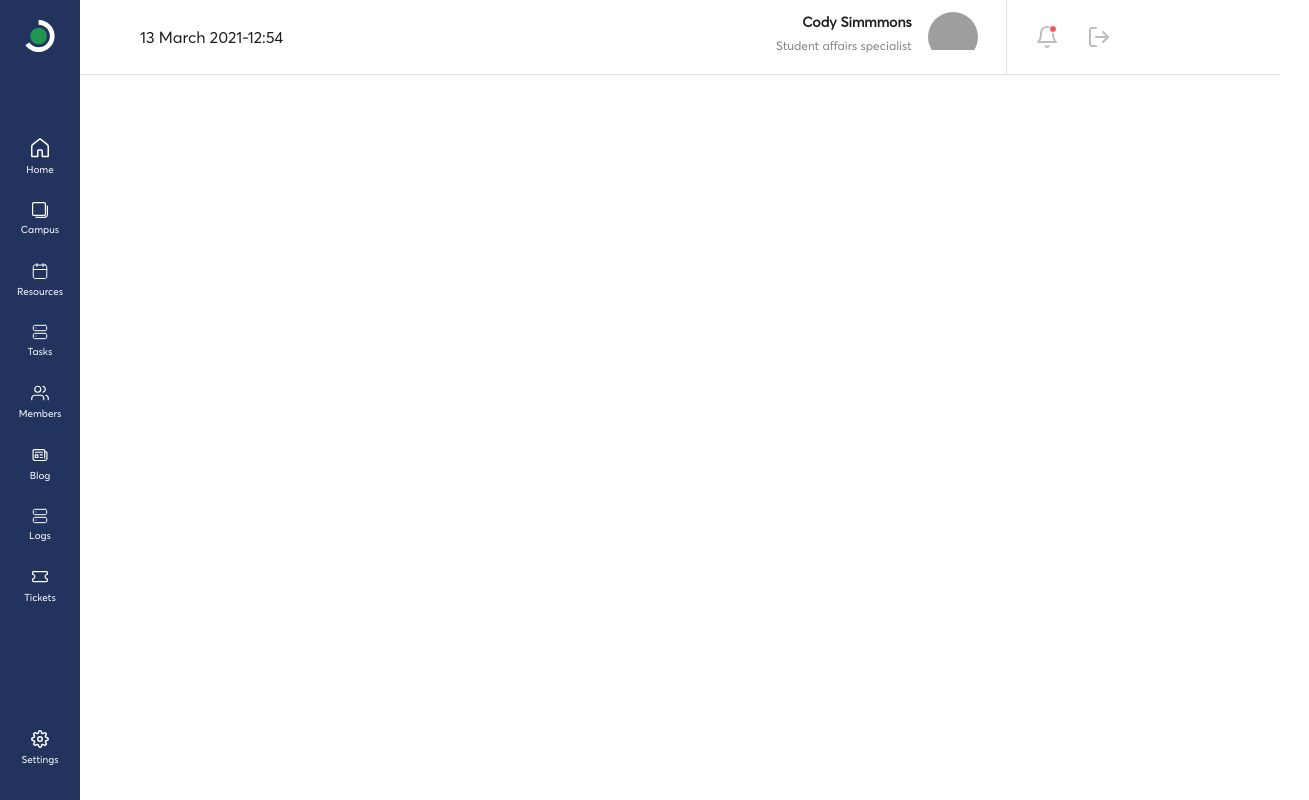
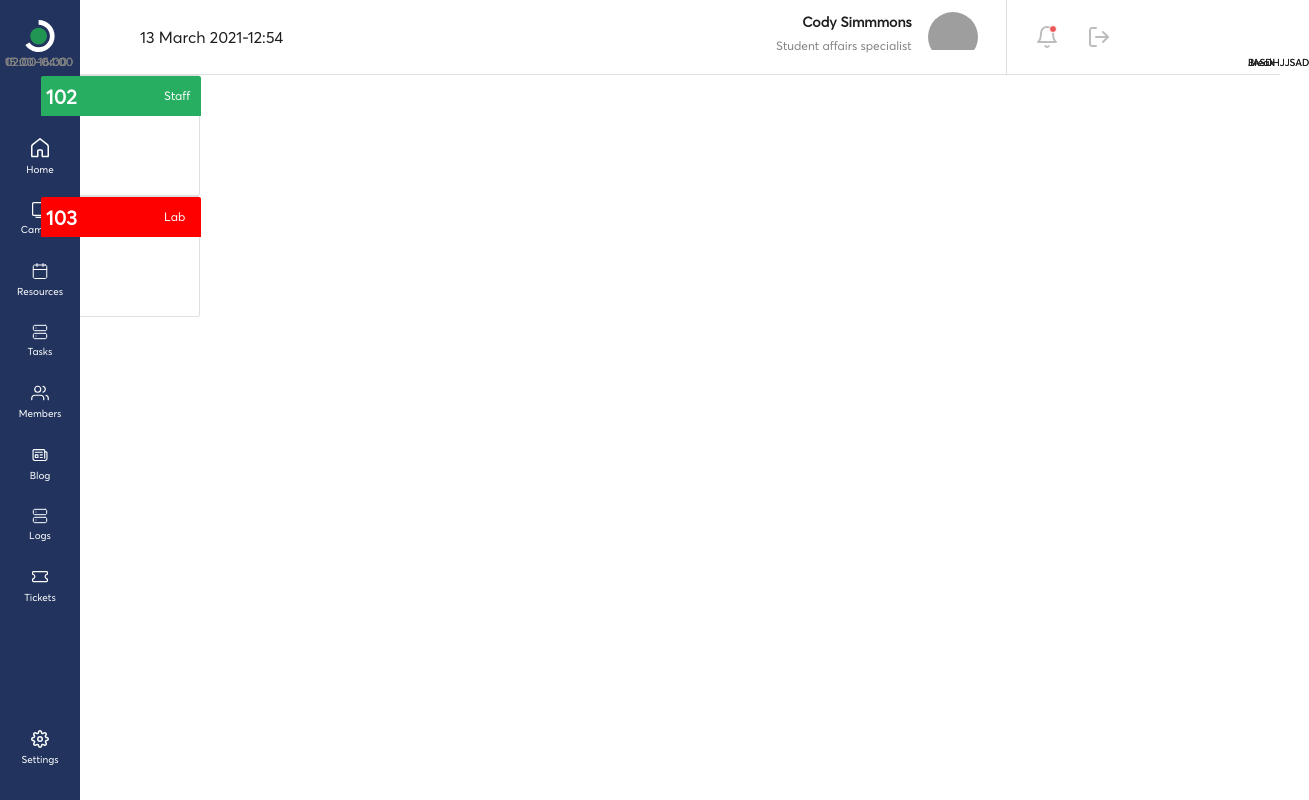
Before and after one commit to VirtuonUfaz/virtuonfront, a React (Create React App) app: page /Rooms in a window 1280 px wide. Shown: the whole page, 1309 px wide, since content can reach past the window. Built offline with nearby package versions, Linux system fonts and the light colour scheme; grey boxes are pictures that could not be loaded.

Commit message:
added cards

```diff
--- /dev/null
+++ b/src/components/Layout/Rooms/Cards/Cards.css
@@ -0,0 +1,127 @@
+.Card_top {
+    position: absolute;
+    width: 160px;
+    height: 40px;
+    /* left: 392px;
+    top: 232px; */
+
+    /* Green 2 */
+
+    background: #27AE60;
+    border-radius: 2px 2px 0px 0px;
+}
+
+.Card {
+    /* Rectangle 117 */
+
+    /* position: absolute; */
+    width: 160px;
+    height: 121px;
+    left: 200px;
+    top: 250px;
+
+    /* Gray 5 */
+    border: 1px solid #E0E0E0;
+    box-sizing: border-box;
+    border-radius: 2px;
+
+}
+
+.Room_number {
+    /* Date label */
+
+    position: absolute;
+    width: 32px;
+    height: 32px;
+    /* right: 1008px;
+    top: calc(50% - 32px/2 - 288px); */
+    top:5px;
+    left:5px;
+
+    font-family: Averta;
+    font-style: normal;
+    font-weight: 600;
+    font-size: 20px;
+    line-height: 32px;
+    /* identical to box height, or 160% */
+    letter-spacing: 0.2px;
+
+    /* White */
+    color: #FFFFFF;
+
+}
+
+.Room_type {
+    /* Date label */
+
+    position: absolute;
+    width: 27px;
+    height: 24px;
+    right:10px;
+    top:8px;
+    /* right: 896px;
+    top: calc(50% - 24px/2 - 288px); */
+
+    /* 12 Regular */
+    font-family: Averta;
+    font-style: normal;
+    font-weight: normal;
+    font-size: 12px;
+    line-height: 24px;
+    /* identical to box height, or 200% */
+
+    /* White */
+    color: #FFFFFF;
+
+}
+
+
+.Time {
+    /* 15:00 - 16:00 */
+
+    position: absolute;
+    width: 71px;
+    height: 24px;
+    /* left: 400px;
+    top: 280px; */
+
+    top : 50px;
+    left: 5px;
+
+    /* 12 OVERLINE */
+    font-family: Averta;
+    font-style: normal;
+    font-weight: normal;
+    font-size: 12px;
+    line-height: 24px;
+    /* identical to box height, or 200% */
+    text-transform: uppercase;
+
+    /* Gray 3 */
+    color: #828282;
+}
+
+.Info {
+    /* Date label */
+
+    position: absolute;
+    width: 27px;
+    height: 16px;
+    /* left: 500px;
+    top: 285px; */
+
+    top: 55px;
+    right:5px;
+
+    /* 10 Tiny */
+    font-family: Averta;
+    font-style: normal;
+    font-weight: normal;
+    font-size: 10px;
+    line-height: 16px;
+    /* identical to box height, or 160% */
+
+    /* Text Dark */
+    color: #1D1D1D;
+
+}
--- /dev/null
+++ b/src/components/Layout/Rooms/Cards/Cards.js
@@ -0,0 +1,41 @@
+import React from "react"
+import "./Cards.css"
+
+
+const cards = (props) => {
+
+    let infos = null;
+
+    infos = (
+        <div>
+            {props.infos.map(i => {
+                return (
+                    <div>
+                        <p className="Time">{i.time}</p>
+                        <p className="Info">{i.info}</p>
+                    </div>
+                )
+            })}
+        </div>
+    )
+
+    const style = {
+        position: 'absolute',
+        width: '160px',
+        height: '40px',
+        background: props.color,
+        borderRadius: '2px 2px 0px 0px'
+    }
+
+    return (
+        <div className="Card">
+            <div style={style}>
+                <p className="Room_number">{props.room}</p>
+                <p className="Room_type">{props.type}</p>
+            </div>
+            {infos}
+        </div>
+    )
+}
+
+export default cards
--- a/src/views/App.tsx
+++ b/src/views/App.tsx
@@ -4,6 +4,7 @@ import Layout from "components/Layout";
 
 const Home = lazy(() => import("./Home"));
 const TimeTable = lazy(() => import("./TimeTable"));
+const Rooms = lazy(() => import("./Rooms"));
 
 function App() {
   return (
@@ -15,6 +16,9 @@ function App() {
               <Route exact path="/" component={Home} />
               <Route exact path="/time-table" component={TimeTable} />
             </Switch>
+            <Switch>
+              <Route exact path="/Rooms" component={Rooms} />
+            </Switch>
           </Layout>
         </React.Suspense>
       </div>
--- /dev/null
+++ b/src/views/Rooms/index.js
@@ -0,0 +1,35 @@
+import React from "react";
+// import Cards from "../../components/Layout/Rooms/Cards/Cards";
+import Cards from "../../components/Layout/Rooms/Cards/Cards";
+
+const rooms = () => {
+
+  let infos = [
+    {time:"15:00-16:00", info:"Break"},
+    {time:"02:00-04:00", info:"JASDHJJSAD"}
+  ]
+
+  let cardList = [
+    {room:"102", type:"Staff", color:"#27AE60", infos:infos},
+    {room:"103", type:"Lab", color:"red", infos:infos}
+  ]
+
+  let cards = cardList.map(card => {
+    return (
+      <Cards
+        room={card.room}
+        type={card.type}
+        color={card.color}
+        infos={card.infos}
+      />
+    )
+  })
+
+  return (
+    <div>
+          {cards}
+    </div>
+  );
+};
+
+export default rooms;
```
